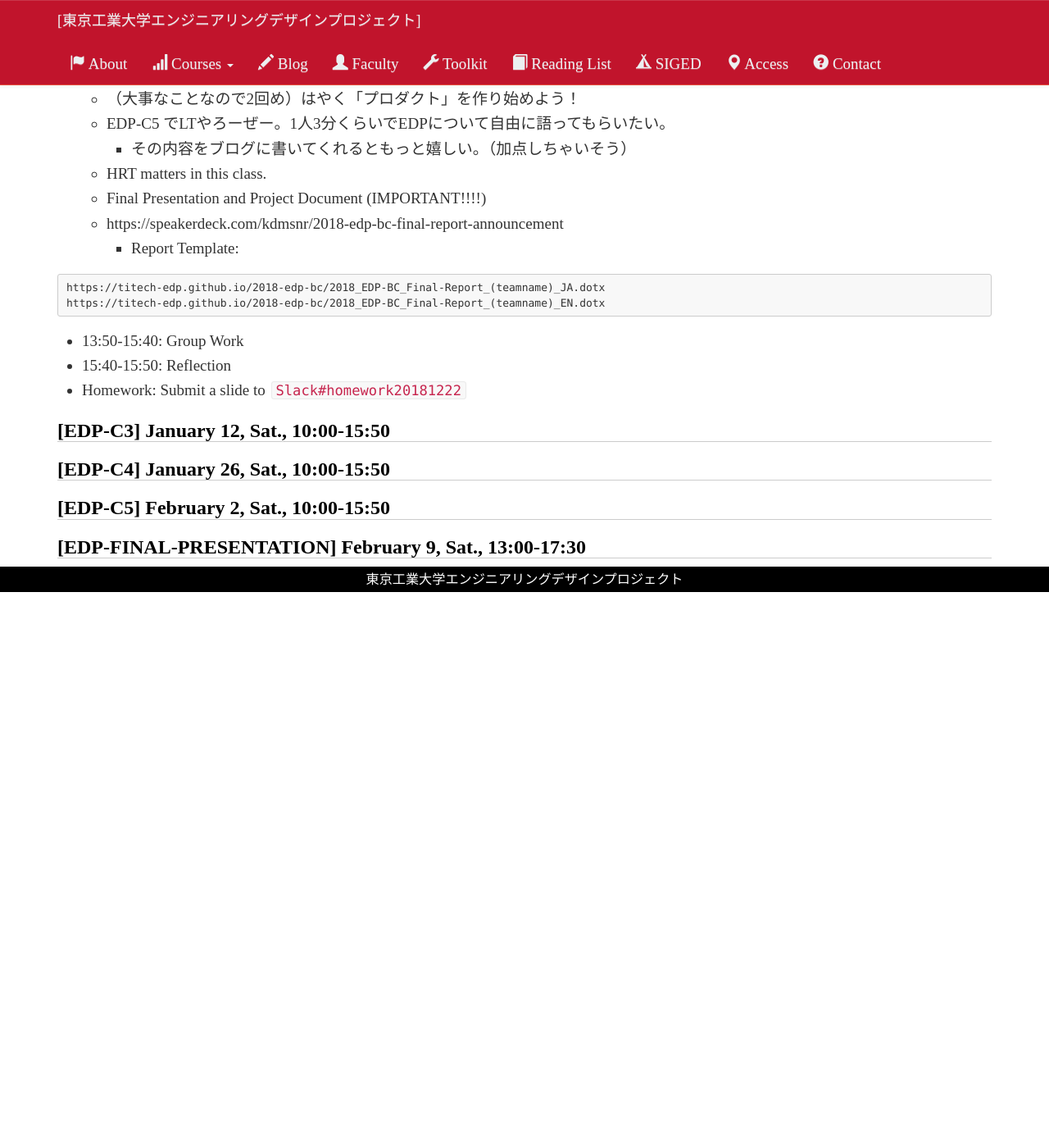
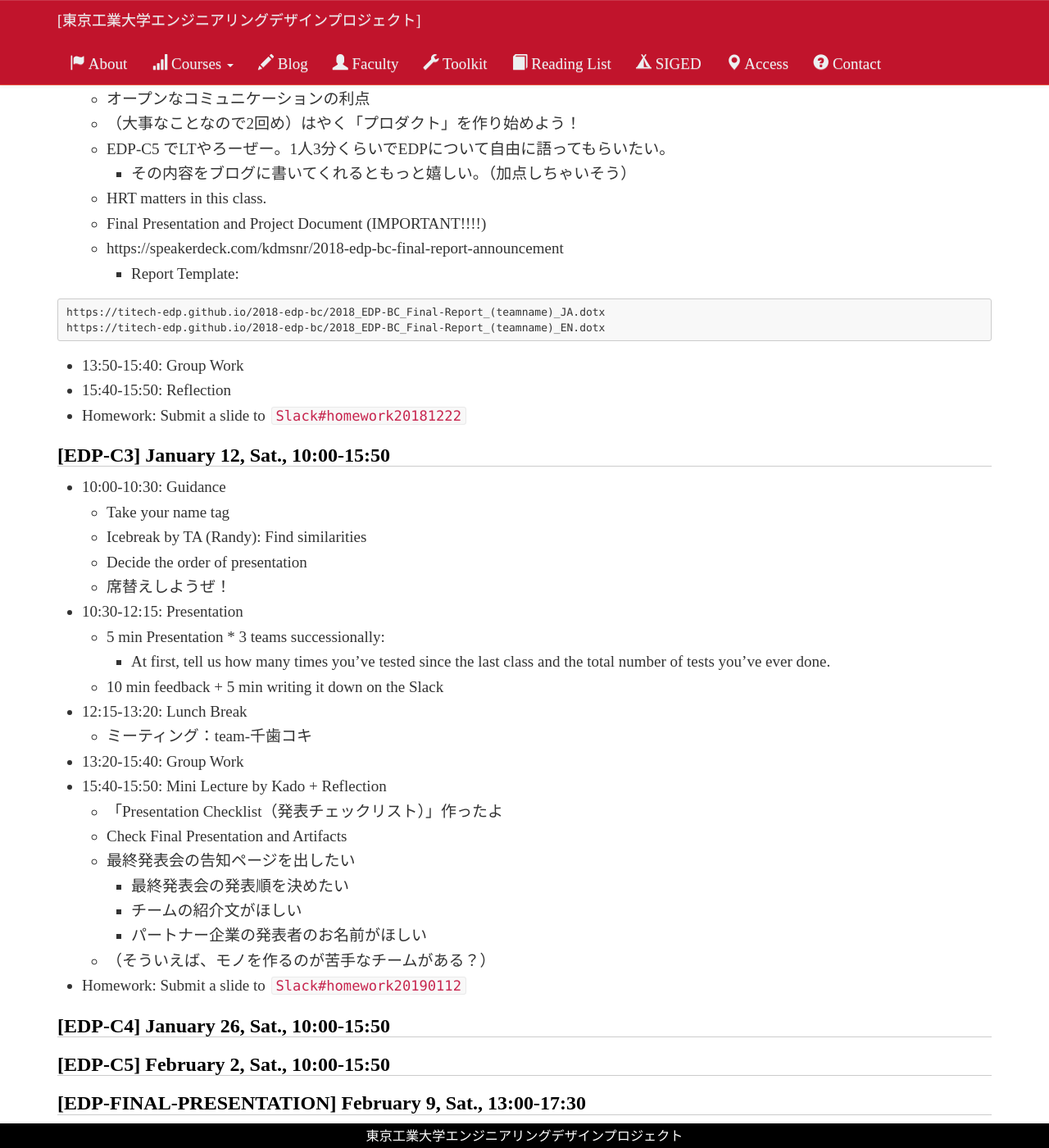
Before and after one commit to titech-edp/titech-edp.github.io, a Jekyll site: the page built from 2018-edp-bc/index.md, in a window 1280 px wide and 1400 px high, scrolled down 13205 px. Shown: the whole window at 82% size. Built offline with Jekyll 4.4.1, drawn with Linux system fonts in a browser that asks for light colours; nearby versions of some CDN libraries; library files that are not in the unit come from our copies; before the commit the page ends 13927 px from its top, so only the background shows below that.

Commit message:
Update edp-bc

```diff
--- a/2018-edp-bc/index.md
+++ b/2018-edp-bc/index.md
@@ -350,6 +350,7 @@ Have interviews with the potential users (at least five users per team) of a pro
         - > フィードバック書いてるときに、お話を聞くのはだいぶ難しいなとおもいました
             >> ちょうど15分余ったので、10分コメント+5分フィードバック書き込みの時間、にしますかね。ちょっと場が沈黙になりそうなのが不安ですけども。
 -  12:15-13:20: Lunch Break
+   - ミーティング：team-popeye
 -  13:20-13:50: Mini Lecture
     - 宿題出し忘れてた件。。。まあ、毎回おなじ要領でやってください。
     - ユーザーテストが全体的に浅い気がする → もっと「深い・長い」ユーザーテストを
@@ -373,6 +374,28 @@ https://titech-edp.github.io/2018-edp-bc/2018_EDP-BC_Final-Report_(teamname)_EN.
 
 ## [EDP-C3] January 12, Sat., 10:00-15:50
 
+- 10:00-10:30: Guidance
+    - Take your name tag
+    - Icebreak by TA (Randy): Find similarities
+    - Decide the order of presentation
+    - 席替えしようぜ！
+- 10:30-12:15: Presentation
+    - 5 min Presentation * 3 teams successionally:
+        - At first, tell us how many times you've tested since the last class and the total number of tests you've ever done.
+    - 10 min feedback + 5 min writing it down on the Slack
+- 12:15-13:20: Lunch Break
+    - ミーティング：team-千歯コキ
+- 13:20-15:40: Group Work
+- 15:40-15:50: Mini Lecture by Kado + Reflection
+    - 「Presentation Checklist（発表チェックリスト）」作ったよ
+    - Check Final Presentation and Artifacts
+    - 最終発表会の告知ページを出したい
+        - 最終発表会の発表順を決めたい
+        - チームの紹介文がほしい
+        - パートナー企業の発表者のお名前がほしい
+    - （そういえば、モノを作るのが苦手なチームがある？）
+- Homework: Submit a slide to `Slack#homework20190112`
+
 ## [EDP-C4] January 26, Sat., 10:00-15:50
 
 ## [EDP-C5] February 2, Sat., 10:00-15:50
```
